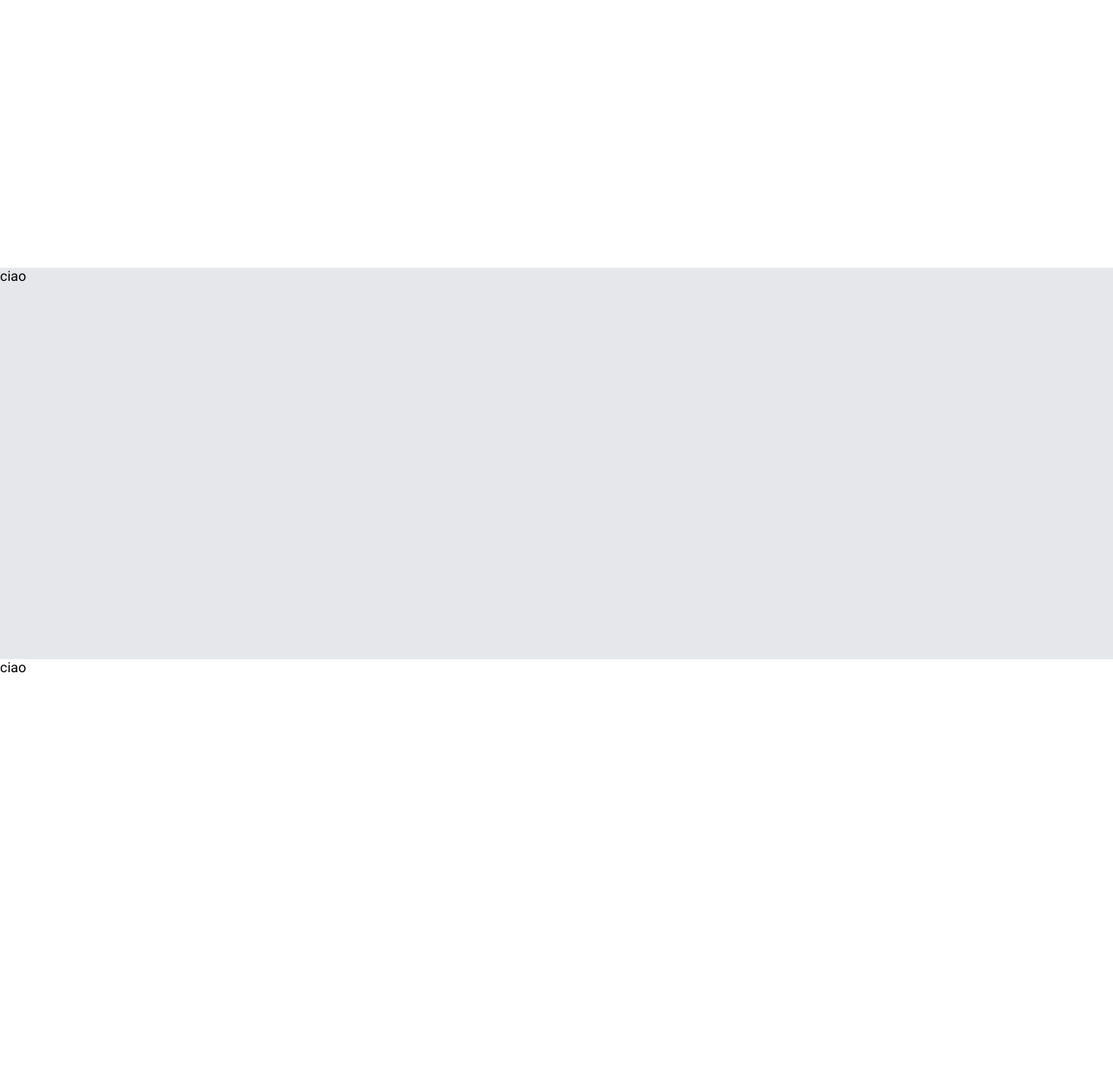
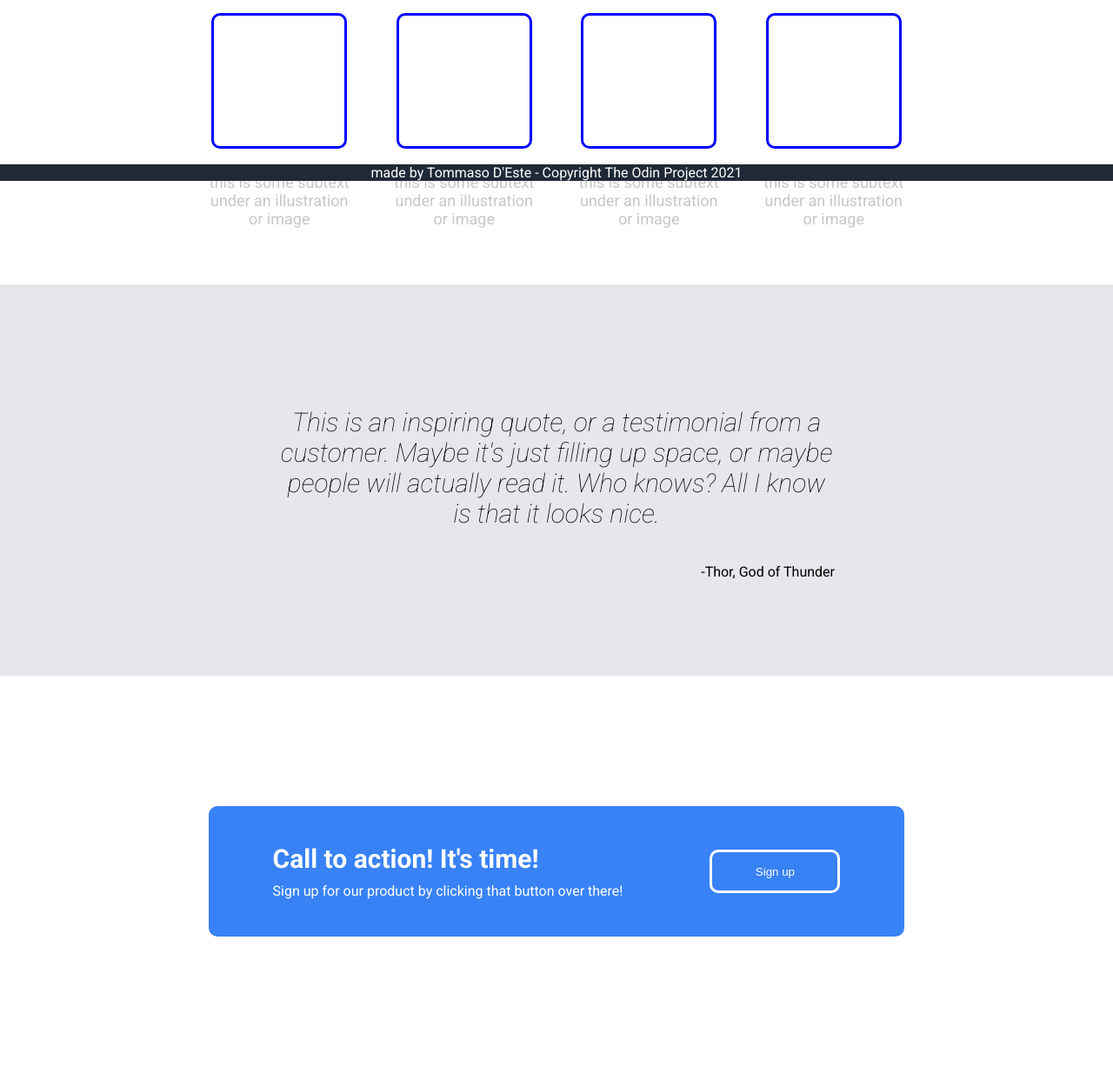
Before and after one commit to DEsteTommaso/odin-css, a plain HTML site: page index.html in a window 1280 px wide. Shown: the part 592-1819 px from the top of the page at 87% size. Drawn offline with Linux system fonts and the light colour scheme.

Commit message:
finished project

```diff
--- a/css/style.css
+++ b/css/style.css
@@ -27,6 +27,11 @@ body{
     gap: 10px;
 }
 
+/*testo secondo div*/
+.flexvert p{
+    text-align: center;
+}
+
 #pulsante1{
     background-color: #008CBA; /* Green */
     border: none;
@@ -38,7 +43,31 @@ body{
     font-size: 16px;
     border-radius: 10px;
 
-  width: 50%;
+    width: 40%;
+}
+
+#pulsante4{
+    width: 150px;
+    height: 50px;
+    background-color: #3882F6;
+    border: solid;
+    border-color: white;
+    border-radius: 10px;
+    color:white
+}
+
+.rettangoli{
+    width: 150px;
+    height: 150px;
+    border: solid;
+    border-color: blue;
+    border-radius: 10px;
+}
+
+p{
+    color: #c7c7c7;
+    font-size: 18px;
+    height: auto;
 }
 
 #primo{
@@ -48,13 +77,29 @@ body{
 }
 
 #secondo{
-
+    display: flex;
+    justify-content: center;
 }
 
 #terzo{
     background-color: #E5E7EB;
+    display: flex;
+    justify-content: center;
+    align-items: center;
 }
 
 #quarto{
+    display: flex;
+    justify-content: center;
+    align-items: center;
+}
 
+#footer {
+    position: fixed;
+    left: 0;
+    bottom: 0;
+    width: 100%;
+    background-color: #1F2937;
+    color: white;
+    text-align: center;
   }
--- a/index.html
+++ b/index.html
@@ -10,6 +10,16 @@
     <title>Odin Css</title>
 </head>
 <body>
+
+    <header style="display: flex; background-color: #1F2937; color: white; justify-content: center;">
+        <div style="font-weight:bold; width: 575px;">header logo</div>
+        <div class="flexorr" style="gap: 20px;">
+            <div>header link one</div>
+            <div>header link two</div>
+            <div>header link three</div>
+        </div>
+    </header>
+
     <div class="container" id="primo">
 
         <div class="flexorr">
@@ -35,8 +45,77 @@
         </div>
 
     </div>
-    <div class="container" id="secondo">ciao</div>
-    <div class="container" id="terzo">ciao</div>
-    <div class="container" id="quarto">ciao</div>
+    <div class="container" id="secondo">
+
+        <div class="flexvert" style="width: 100vh; align-items: center;">
+           <h1>Some random information.</h1>
+
+           <div class="flexorr" style="gap: 50px;">
+            <div class="flexvert" style="width: auto; align-items: center;">
+
+                <div class="rettangoli">
+
+                </div>
+                <p>
+                    this is some subtext under an illustration or image
+                </p>
+
+            </div>
+            <div class="flexvert" style="width: auto; align-items: center;">
+
+                <div class="rettangoli">
+
+                </div>
+                <p>
+                    this is some subtext under an illustration or image
+                </p>
+
+            </div>
+            <div class="flexvert" style="width: auto; align-items: center;">
+
+                <div class="rettangoli">
+
+                </div>
+                <p>
+                    this is some subtext under an illustration or image
+                </p>
+
+            </div>
+            <div class="flexvert" style="width: auto; align-items: center;">
+
+                <div class="rettangoli">
+
+                </div>
+                <p>
+                    this is some subtext under an illustration or image
+                </p>
+
+            </div>
+           </div>
+        </div>
+
+    </div>
+    <div class="container" id="terzo">
+        <div class="flexvert"  style="width: 50%;">
+            <p style="font-style: italic; font-size: 30px; color: black; font-weight: lighter;">This is an inspiring quote, or a testimonial from a customer. Maybe it's just filling up space, or maybe people will actually read it. Who knows? All I know is that it looks nice.</p>
+            <div style="display: flex; justify-content: end;"><div>-Thor, God of Thunder</div></div>
+
+        </div>
+    </div>
+    <div class="container" id="quarto">
+        <div class="flexorr" style=" width: 100vh; background-color: #3882F6; color: white; height: 150px; border-radius: 10px;">
+            <div class="flexvert" style="width: auto;">
+                <div style="font-size:30px; font-weight: bold;">Call to action! It's time!</div>
+                <div>Sign up for our product by clicking that button over there!</div>
+            </div>
+
+        <button id="pulsante4">
+            Sign up
+        </button>
+    </div>
+
+    <div id="footer">
+        made by Tommaso D'Este - Copyright The Odin Project 2021
+    </div>
 </body>
 </html>
```
Lines whose indentation alone changed are shown as unchanged.
